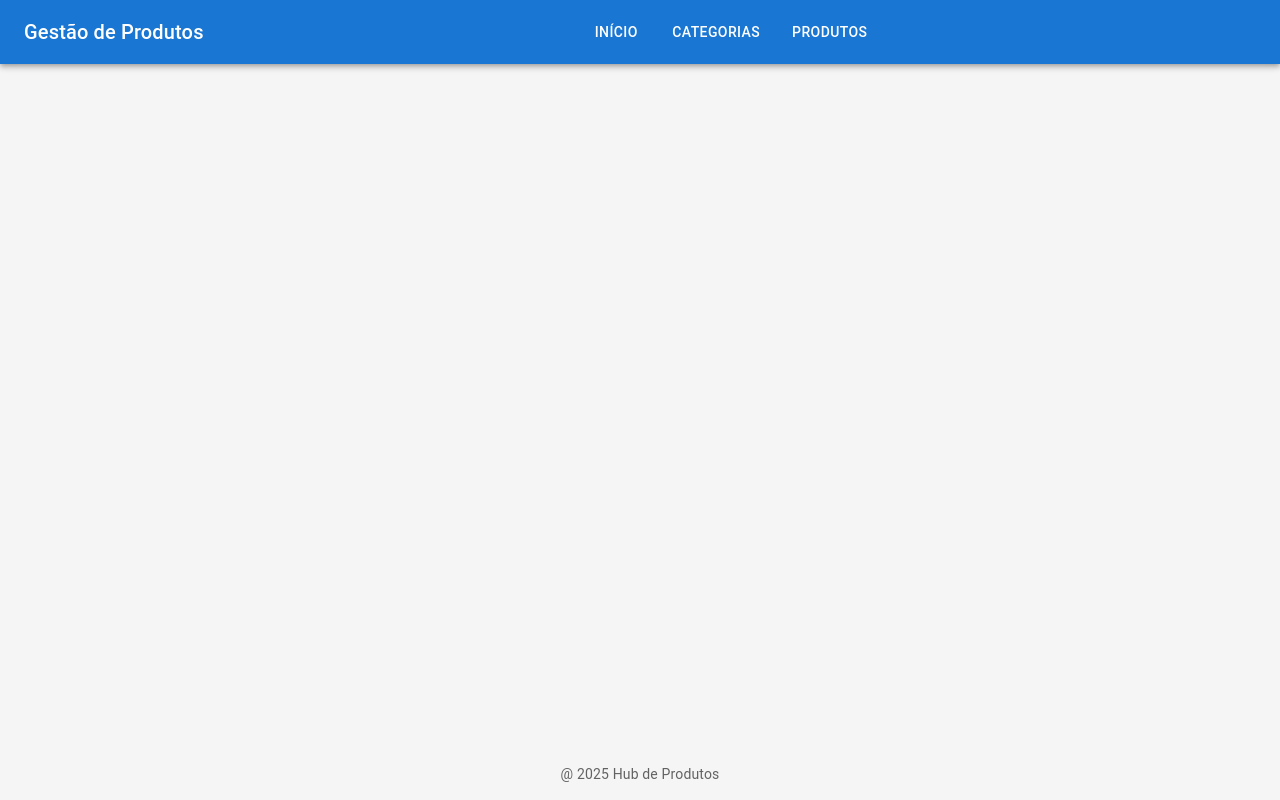
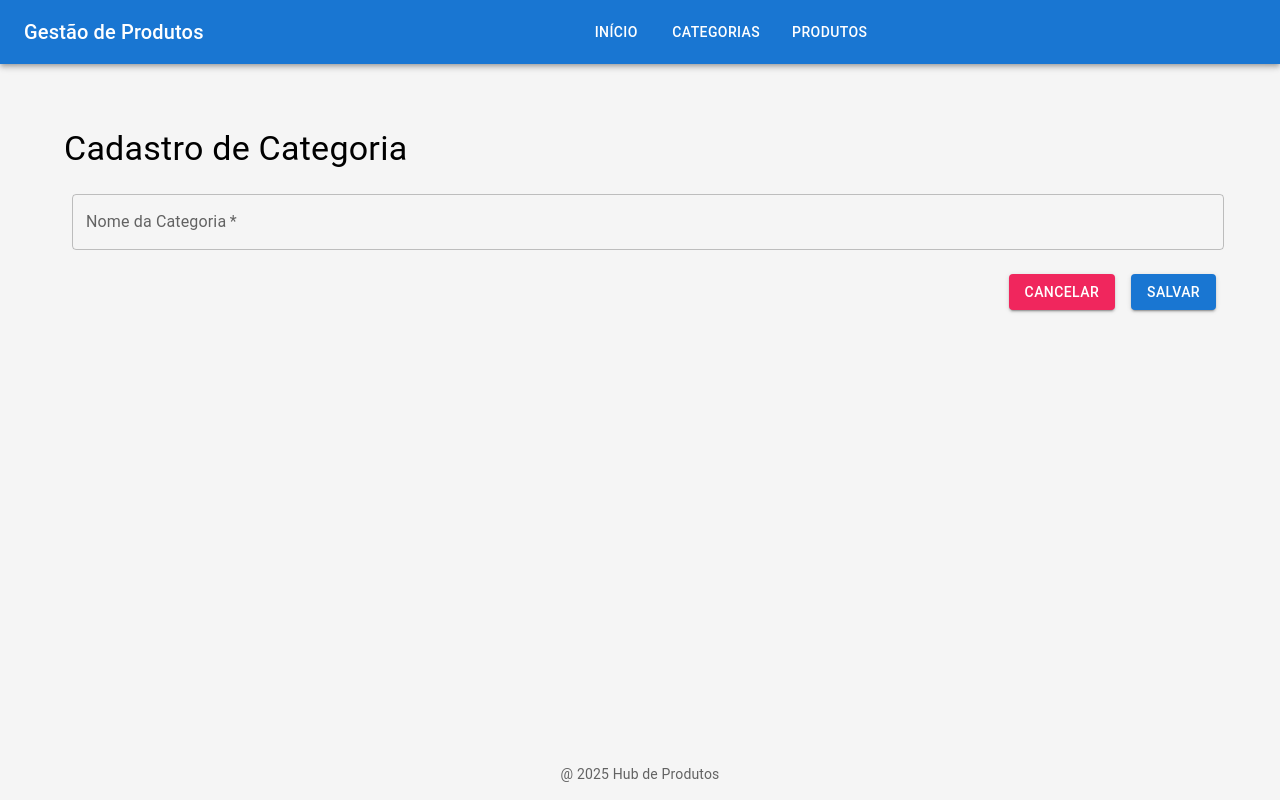
Before and after one commit to eduardojads/produto-fullstack, a React (Vite) app in the folder frontend/: page /categorias/novo in a window 1280 px wide. Built offline with nearby package versions, Linux system fonts and the light colour scheme.

Commit message:
aula29 completa

```diff
--- a/frontend/src/models/categoria.ts
+++ b/frontend/src/models/categoria.ts
@@ -1,3 +1,8 @@
+export type CategoriaInputDTO = {
+    nome: string;
+}
+
+
 export type CategoriaDTO = {
 
     id: number;
--- /dev/null
+++ b/frontend/src/pages/categorias/formulario-nova-categoira/index.tsx
@@ -0,0 +1,122 @@
+/* eslint-disable @typescript-eslint/no-explicit-any */
+/* eslint-disable @typescript-eslint/no-unused-vars */
+import { LineAxis } from "@mui/icons-material";
+import {
+  Alert,
+  Box,
+  Button,
+  CircularProgress,
+  TextField,
+  Typography,
+} from "@mui/material";
+import axios from "axios";
+import React, { useState } from "react";
+import { Link, useNavigate } from "react-router-dom";
+import { create } from "../../../services/categoria-service";
+
+type FormData = {
+  nome: string;
+};
+
+export default function FormularioNovaCategoria() {
+  const navigate = useNavigate();
+
+  const [loading, setLoading] = useState(false);
+
+  const [formData, setFormData] = useState<FormData>({ nome: "" });
+
+  const [error, setError] = useState<string | null>(null);
+
+  const [success, setSuccess] = useState<string | null>(null);
+
+  function handleChange(event: React.ChangeEvent<HTMLInputElement>) {
+    const value = event.target.value;
+    const name = event.target.name;
+    setFormData({ ...formData, [name]: value });
+  }
+
+  async function handleSubmit(event: React.ChangeEvent<HTMLFormElement>) {
+    event.preventDefault();
+    setLoading(true);
+    setError(null);
+    try {
+      await create(formData);
+      setSuccess("Categoria salva com sucesso!");
+      setFormData({ nome: "" }); // Limpa o formulário após o sucesso
+      setTimeout(() => navigate("/categorias"), 4000);
+    } catch (error: unknown) {
+      let msg = "Erro ao salvar Categoria. Tente novamente";
+      if (axios.isAxiosError(error) && error.response && error.response.data) {
+        if (
+          error.response.data.errors &&
+          Array.isArray(error.response.data.errors)
+        ) {
+          const errorMessages = error.response.data.errors
+            .map((e: any) => e.message)
+            .join(", ");
+          msg = `Dados inválidos: ${errorMessages}. Tente novamente.`;
+        } else {
+          msg = error.response.data.error || msg;
+        }
+      }
+      setError(msg);
+      setTimeout(() => setError(null), 3000);
+    } finally {
+      setLoading(false);
+    }
+  }
+
+  return (
+    <Box sx={{ m: 2, p: 4 }}>
+      {success && (
+        <Alert severity="success" sx={{ mb: 2 }}>
+          {success}
+        </Alert>
+      )}
+      {error && (
+        <Alert severity="error" sx={{ mb: 2 }}>
+          {error}
+        </Alert>
+      )}
+
+      <Typography variant="h4" component="h1">
+        Cadastro de Categoria
+      </Typography>
+
+      <Box
+        component="form"
+        onSubmit={handleSubmit}
+        sx={{ mt: 2, "& .MuiTextField-root": { m: 1, width: "100%" } }}
+        noValidate
+        autoComplete="off"
+      >
+        <TextField
+          required
+          id="nome"
+          name="nome"
+          label="Nome da Categoria"
+          value={formData.nome}
+          onChange={handleChange}
+          error={!!error}
+          fullWidth
+        />
+        <Box
+          sx={{ my: 2, display: "flex", justifyContent: "flex-end", gap: 2 }}
+        >
+          <Button variant="contained" color="secondary">
+            <Link
+              to="/categorias"
+              style={{ textDecoration: "none", color: "inherit" }}
+            >
+              Cancelar
+            </Link>
+          </Button>
+
+          <Button type="submit" variant="contained" disabled={loading}>
+            {loading ? <CircularProgress size={24} color="inherit" /> : "Salvar"}
+          </Button>
+        </Box>
+      </Box>
+    </Box>
+  );
+}
--- a/frontend/src/pages/categorias/listar-categorias/index.tsx
+++ b/frontend/src/pages/categorias/listar-categorias/index.tsx
@@ -2,6 +2,7 @@
 import {
   Alert,
   Box,
+  Button,
   CircularProgress,
   IconButton,
   Paper,
@@ -70,10 +71,32 @@ export default function ListarCategorias() {
 
   }
 
-
-
   return (
     <Box sx={{ p: 4 }}>
+
+      {/* Box para alinhar Título e Botão lado a lado */}
+            <Box
+              sx={{
+                display: "flex",
+                justifyContent: "space-between",
+                alignItems: "center",
+                mb: 3,
+              }}
+            >
+              <Typography variant="h4" component="h1" gutterBottom>
+                Página de Listagem de Categoria
+              </Typography>
+
+              {/* Botão NOVO */}
+              <Button variant="contained">
+                <Link
+                  to="/categorias/novo"
+                  style={{ textDecoration: "none", color: "inherit" }}
+                >
+                  Novo
+                </Link>
+              </Button>
+            </Box>
 
     {success && (
       <Alert severity="success" sx={{mb: 2}}>
--- a/frontend/src/routes/index.tsx
+++ b/frontend/src/routes/index.tsx
@@ -2,6 +2,7 @@ import { Route, Routes } from "react-router-dom";
 import ListarCategorias from "../pages/categorias/listar-categorias";
 import ListarProdutos from "../pages/produtos/listar-produtos";
 import EditarCategoria from "../pages/categorias/editar-categoria";
+import FormularioNovaCategoria from "../pages/categorias/formulario-nova-categoira";
 
 
 export default function AppRouter(){
@@ -13,6 +14,7 @@ export default function AppRouter(){
             <Route path="/categorias" element={<ListarCategorias />} />
             <Route path="/produtos" element={<ListarProdutos />} />
             <Route path="/categorias/:categoriaId/editar" element={<EditarCategoria />} />
+            <Route path="/categorias/novo" element={<FormularioNovaCategoria />} />
 
         </Routes>
 
--- a/frontend/src/services/categoria-service.ts
+++ b/frontend/src/services/categoria-service.ts
@@ -1,5 +1,5 @@
 import axios from "axios";
-import type { CategoriaDTO } from "../models/categoria";
+import type { CategoriaDTO, CategoriaInputDTO } from "../models/categoria";
 import { BASE_URL } from "../utils/system";
 
 export async function  findAll(): Promise<CategoriaDTO[]> {
@@ -27,3 +27,7 @@ export async function update(categoria: CategoriaDTO) {
 export async function deleteById(id: number){
     await axios.delete(`${BASE_URL}/categorias/${id}`);
 }
+
+export async function create(categoria: CategoriaInputDTO): Promise<void> {
+    await axios.post(`${BASE_URL}/categorias`, categoria);
+}
```
